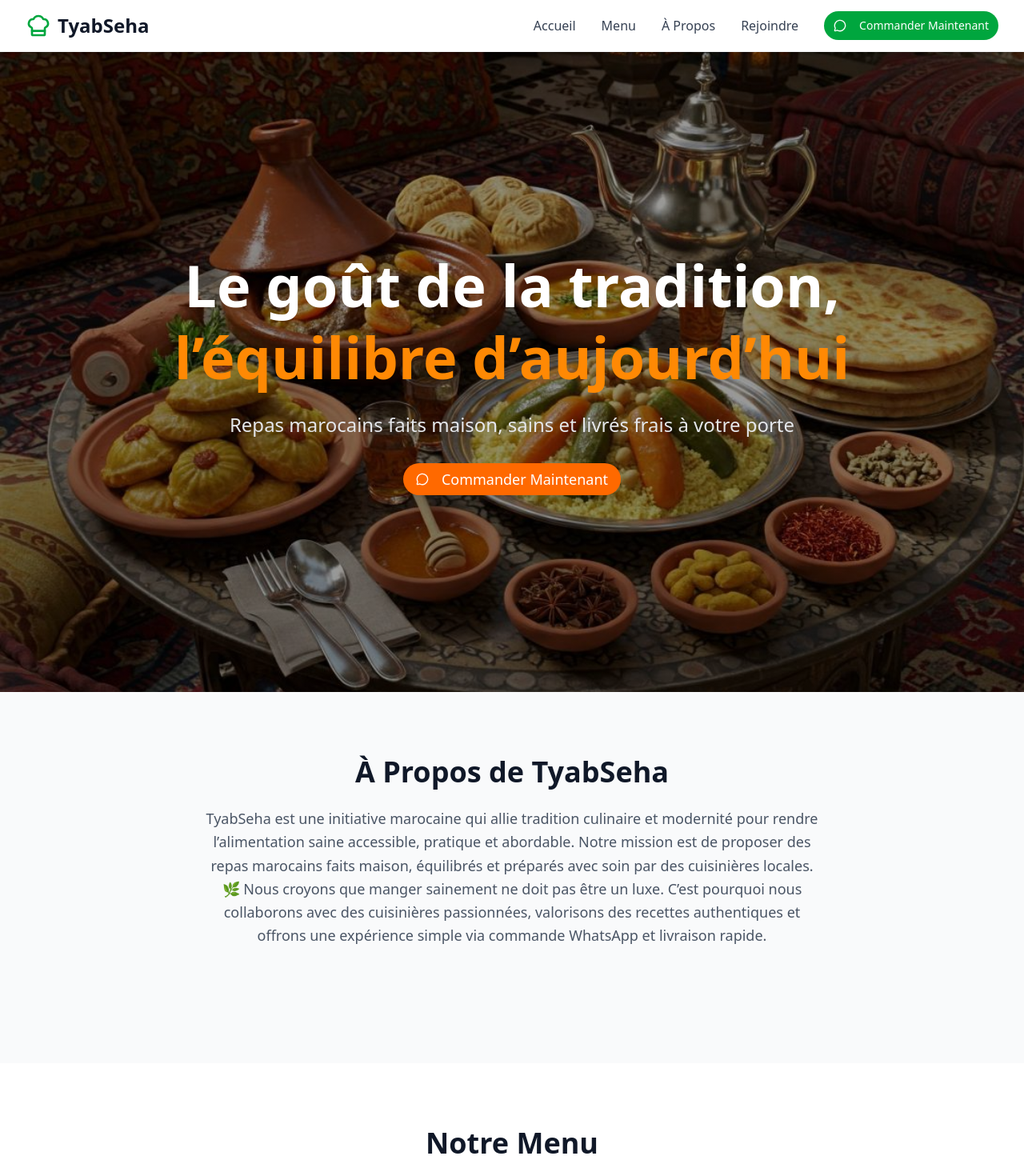
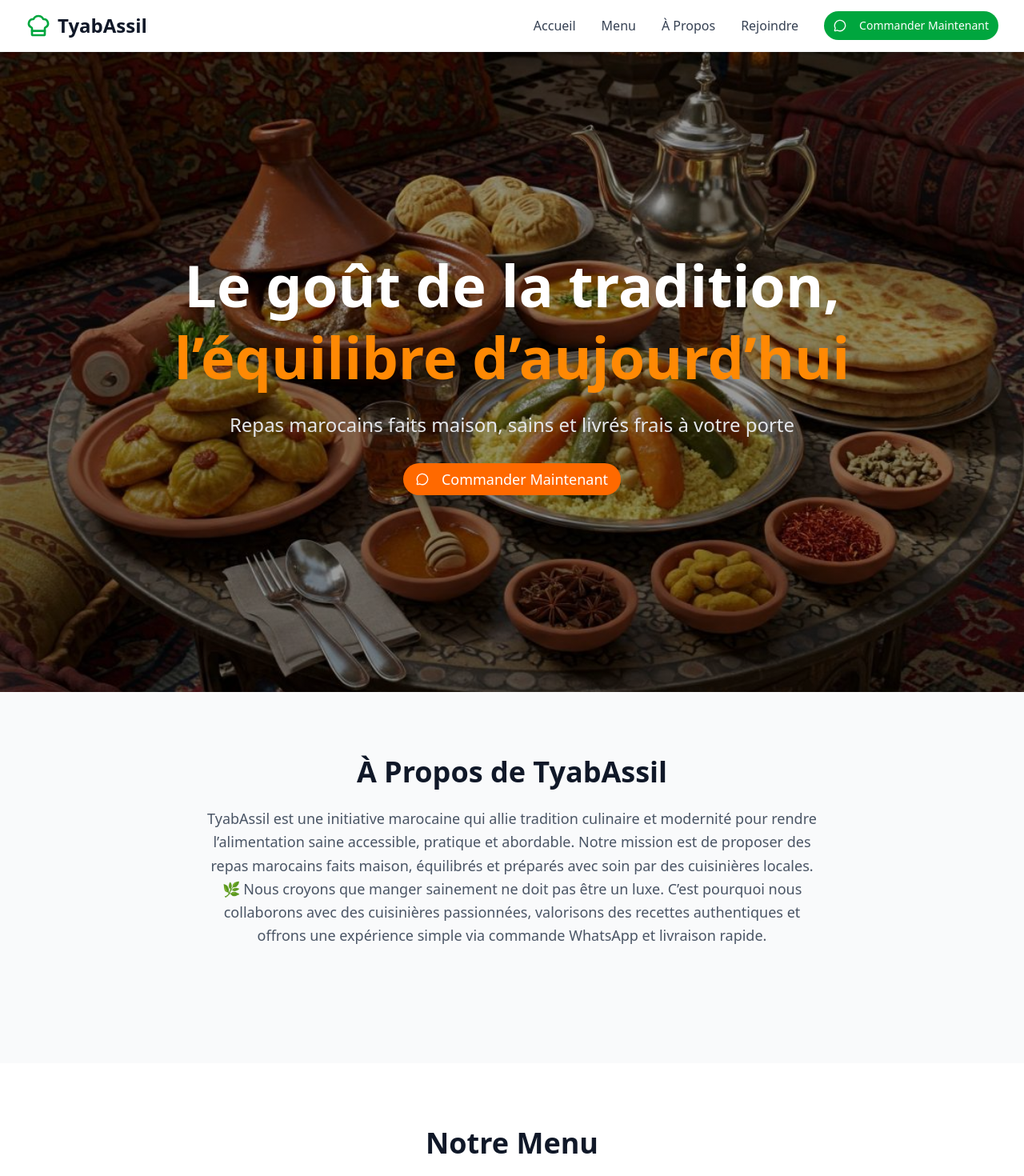
Before and after one commit to mohammedkoudoussi/MA, a Next.js app: page / in a window 1280 px wide. Shown: the top 1470 px of the page at 80% size. Built offline with nearby package versions, Linux system fonts and the light colour scheme.

Commit message:
Update page.tsx

```diff
--- a/src/app/page.tsx
+++ b/src/app/page.tsx
@@ -169,7 +169,7 @@ const testimonials = [
   },
   {
     name: "Sarah koudoussi.",
-    message: "TyabSeha m’a fait redécouvrir la cuisine marocaine authentique.",
+    message: "TyabAssil m’a fait redécouvrir la cuisine marocaine authentique.",
   },
 ];
 
@@ -181,7 +181,7 @@ const testimonials = [
           <div className="flex justify-between items-center h-16">
             <div className="flex items-center space-x-2">
               <ChefHat className="h-8 w-8 text-green-600" />
-              <span className="text-2xl font-bold text-gray-900">TyabSeha</span>
+              <span className="text-2xl font-bold text-gray-900">TyabAssil</span>
             </div>
             <div className="hidden md:flex items-center space-x-8">
               <a href="#home" className="text-gray-700 hover:text-green-600 transition-colors">
@@ -240,10 +240,10 @@ const testimonials = [
       <section id="about" className="py-20 bg-gray-50">
         <div className="max-w-6xl mx-auto px-4 sm:px-6 lg:px-8">
           <div className="text-center mb-16">
-            <h2 className="text-4xl font-bold text-gray-900 mb-6">À Propos de TyabSeha</h2>
+            <h2 className="text-4xl font-bold text-gray-900 mb-6">À Propos de TyabAssil</h2>
             <div className="max-w-3xl mx-auto">
               <p className="text-lg text-gray-600 leading-relaxed">
-                TyabSeha est une initiative marocaine qui allie tradition culinaire et modernité pour rendre l’alimentation saine accessible, pratique et abordable.
+                TyabAssil est une initiative marocaine qui allie tradition culinaire et modernité pour rendre l’alimentation saine accessible, pratique et abordable.
 Notre mission est de proposer des repas marocains faits maison, équilibrés et préparés avec soin par des cuisinières locales.
 
 🌿 Nous croyons que manger sainement ne doit pas être un luxe. C’est pourquoi nous collaborons avec des cuisinières passionnées, valorisons des recettes authentiques et offrons une expérience simple via commande WhatsApp et livraison rapide.
@@ -526,7 +526,7 @@ Notre mission est de proposer des repas marocains faits maison, équilibrés et
       <section className="py-20 bg-gray-50">
         <div className="max-w-6xl mx-auto px-4 sm:px-6 lg:px-8">
           <div className="text-center mb-16">
-            <h2 className="text-4xl font-bold text-gray-900 mb-6">Pourquoi Choisir TyabSeha ?</h2>
+            <h2 className="text-4xl font-bold text-gray-900 mb-6">Pourquoi Choisir TyabAssil ?</h2>
             <p className="text-lg text-gray-600"> </p>
           </div>
           <div className="grid grid-cols-1 md:grid-cols-2 lg:grid-cols-4 gap-8">
@@ -686,7 +686,7 @@ Notre mission est de proposer des repas marocains faits maison, équilibrés et
             <div className="col-span-1 md:col-span-2">
               <div className="flex items-center space-x-2 mb-4">
                 <ChefHat className="h-8 w-8 text-green-400" />
-                <span className="text-2xl font-bold">TyabSeha</span>
+                <span className="text-2xl font-bold">TyabAssil</span>
               </div>
               <p className="text-gray-400 mb-6">
                 Apportant des repas marocains sains et faits maison jusqu’à votre porte. Préparés avec amour par des cuisiniers locaux, livrés frais quotidiennement.
@@ -743,7 +743,7 @@ Notre mission est de proposer des repas marocains faits maison, équilibrés et
             </div>
           </div>
           <div className="border-t border-gray-800 mt-12 pt-8 text-center">
-            <p className="text-gray-400">© 2024 TyabSeha. Tous droits réservés. Fait avec ❤️ au Maroc.</p>
+            <p className="text-gray-400">© 2024 TyabAssil. Tous droits réservés. Fait avec ❤️ au Maroc.</p>
           </div>
         </div>
       </footer>
```
